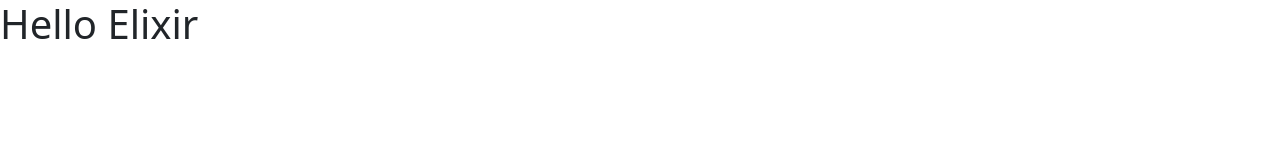
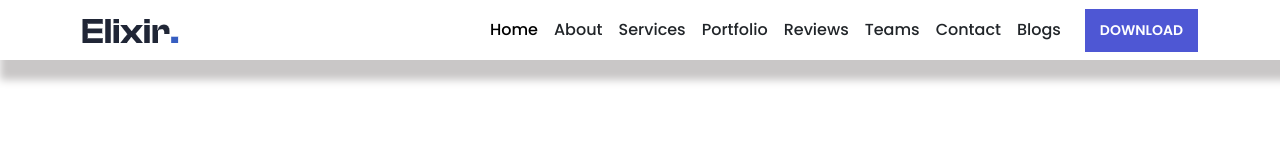
Before and after one commit to shuvo616/Elixir, a plain HTML site: page index.html in a window 1280 px wide. Drawn offline with nearby package versions, Linux system fonts and the light colour scheme.

Commit message:
Navbar completed

```diff
--- a/index.html
+++ b/index.html
@@ -15,7 +15,47 @@
 </head>
 
 <body>
-    <h1>Hello Elixir</h1>
+    <!-- NavBar -->
+    <nav class="navbar navbar-expand-lg bg-body-white sticky-top">
+        <div class="container">
+            <a class="navbar-brand" href="#">
+                <img src="imsges/elixer-ligo.PNG" alt="">
+            </a>
+            <button class="navbar-toggler" type="button" data-bs-toggle="collapse" data-bs-target="#navbarNav"
+                aria-controls="navbarNav" aria-expanded="false" aria-label="Toggle navigation">
+                <span class="navbar-toggler-icon"></span>
+            </button>
+            <div class="collapse navbar-collapse" id="navbarNav">
+                <ul class="navbar-nav ms-auto">
+                    <li class="nav-item">
+                        <a class="nav-link active" aria-current="page" href="#home">Home</a>
+                    </li>
+                    <li class="nav-item">
+                        <a class="nav-link" href="#about">About</a>
+                    </li>
+                    <li class="nav-item">
+                        <a class="nav-link" href="#services">Services</a>
+                    </li>
+                    <li class="nav-item">
+                        <a class="nav-link" href="#portfolio">Portfolio</a>
+                    </li>
+                    <li class="nav-item">
+                        <a class="nav-link" href="#reviews">Reviews</a>
+                    </li>
+                    <li class="nav-item">
+                        <a class="nav-link" href="#teams">Teams</a>
+                    </li>
+                    <li class="nav-item">
+                        <a class="nav-link" href="#contact">Contact</a>
+                    </li>
+                    <li class="nav-item">
+                        <a class="nav-link" href="#blogs">Blogs</a>
+                    </li>
+                </ul>
+                <a href="#" class="btn btn-brand ms-lg-3">Download</a>
+            </div>
+        </div>
+    </nav>
     <script src="https://cdn.jsdelivr.net/npm/bootstrap@5.3.0-alpha1/dist/js/bootstrap.bundle.min.js"></script>
     <script src="main.js"></script>
 </body>
--- a/style.css
+++ b/style.css
@@ -0,0 +1,90 @@
+/* Google Fonts */
+@import url('https://fonts.googleapis.com/css2?family=Poppins:wght@400;500;600;700&display=swap');
+
+/* VARIABLES */
+:root {
+    --c-dark: #212529;
+    --c-brand: #4e57d4;
+    --c-brand-light: #6970dd;
+    --c-brand-rgb: 78, 87, 212;
+    --c-body: #727272;
+    --font-base: "Poppins", sans-serif;
+    --box-shadow: 0px 15px 25px rgba(0, 0, 0, 0.08);
+    --transition: all 0.5s ease;
+}
+
+/* Common CSS */
+body {
+    color: var(--c-body);
+    line-height: 1.7;
+    font-family: var(--font-base);
+}
+
+h1,
+h2,
+h3,
+h4,
+h5,
+h6,
+.h1,
+.h2,
+.h3,
+.h4,
+.h5,
+.h6 {
+    font-weight: 600;
+}
+
+a {
+    text-decoration: none;
+    color: var(--c-brand);
+    transition: var(--transition);
+}
+
+a:hover {
+    color: var(--c-brand-light);
+}
+
+img {
+    width: 100%;
+    height: auto;
+}
+
+.section-padding {
+    padding-top: 140px;
+    padding-bottom: 140px;
+}
+
+/* Navbar */
+.navbar {
+    box-shadow: 10px 10px 8px 10px #c9c7c7;
+}
+
+.navbar-nav .nav-link {
+    font-weight: 500;
+    color: var(--c-dark);
+}
+
+.navbar-nav .nav-link .active {
+    color: var(--c-brand);
+}
+
+.btn {
+    font-weight: 600;
+    font-size: 14px;
+    text-transform: uppercase;
+    border-radius: 0;
+    padding: 10px 14px;
+}
+
+.btn-brand {
+    background-color: var(--c-brand);
+    border-color: var(--c-brand);
+    color: #ffffff;
+}
+
+.btn-brand:hover {
+    background-color: var(--c-brand-light);
+    border-color: var(--c-brand-light);
+    color: #ffffff;
+}
```
Also changed, not shown: imsges/elixer-ligo.PNG (added).
